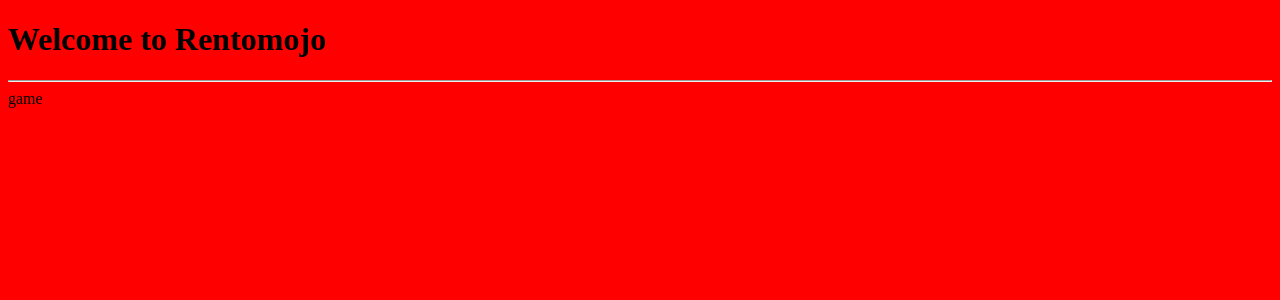
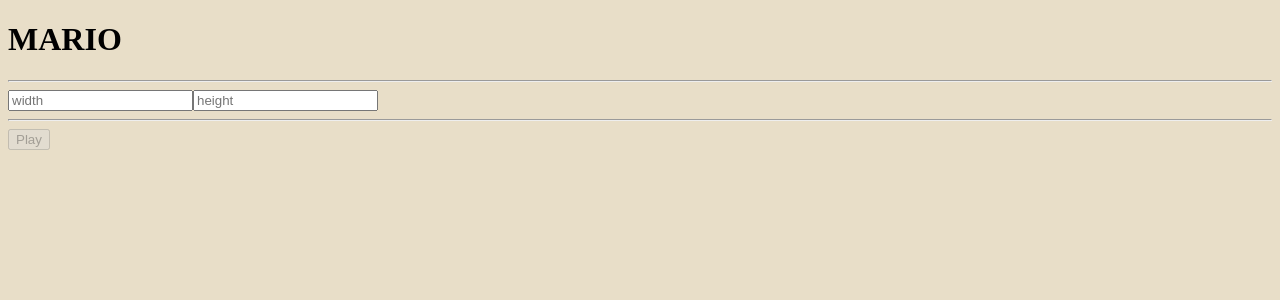
Before and after one commit to shreyas-a/mario, a React app: page / in a window 1280 px wide. Shown: the top 300 px of the page. Built offline with nearby package versions, Linux system fonts and the light colour scheme.

Commit message:
mario having a walk in park

```diff
--- a/package.json
+++ b/package.json
@@ -12,11 +12,13 @@
   "license": "ISC",
   "dependencies": {
     "react": "^15.6.1",
-    "react-dom": "^15.6.1"
+    "react-dom": "^15.6.1",
+    "react-router-dom": "^4.2.2"
   },
   "devDependencies": {
     "babel-core": "^6.26.0",
     "babel-loader": "^7.1.2",
+    "babel-plugin-transform-class-properties": "^6.24.1",
     "babel-preset-env": "^1.6.0",
     "babel-preset-react": "^6.24.1",
     "clean-webpack-plugin": "^0.1.16",
--- a/src/Components/App.jsx
+++ b/src/Components/App.jsx
@@ -1,4 +1,9 @@
 import React, { Component } from "react";
+import { BrowserRouter as Router, Route, Link } from "react-router-dom";
+
+import Home from './Home.jsx';
+import Board from './Board.jsx';
+import Score from './Score.jsx';
 
 class App extends Component {
   constructor(props) {
@@ -6,11 +11,15 @@
   }
 
   render() {
-    return (<div>
-      <h1>Welcome to Rentomojo</h1>
-      <hr/>
-      game
-    </div>);
+    return (
+      <Router>
+        <div>
+          <Route exact path="/" component={Home} />
+          <Route path="/board" component={Board} />
+          <Route path="/score" component={Score} />
+        </div>
+      </Router>
+    );
   }
 }
 
--- /dev/null
+++ b/src/Components/Board.jsx
@@ -0,0 +1,37 @@
+import React, { Component } from "react";
+
+import Player from "./Player.jsx";
+
+class Board extends Component {
+  constructor(props) {
+    super(props);
+
+    this.state = {
+      horizontalBlocks: 50,
+      verticalBlocks: 30,
+      blockWidth: 30,
+      blockHeight: 30
+    };
+  }
+
+  render() {
+    const styles = {
+      width: this.state.horizontalBlocks * this.state.blockWidth + "px",
+      height: this.state.verticalBlocks * this.state.blockHeight + "px",
+      background: "white",
+      border: "1px solid black"
+    };
+
+    return (
+      <div>
+        <h1>MARIO - Play</h1>
+        <hr />
+        <div style={styles}>
+          <Player boardDetails={this.state} />
+        </div>
+      </div>
+    );
+  }
+}
+
+export default Board;
--- /dev/null
+++ b/src/Components/Home.jsx
@@ -0,0 +1,72 @@
+import React, { Component } from "react";
+import { withRouter } from 'react-router-dom'
+
+class Home extends Component {
+  constructor(props) {
+    super(props);
+    this.state = {
+      width: "",
+      height: "",
+      isValid: false
+    };
+  }
+
+  play() {
+    this.props.history.push('/board')
+  }
+
+  areValuesValid() {
+    this.setState({
+      isValid: this.state.width && this.state.height
+    });
+  }
+
+  handleChangeWidth(e) {
+    this.setState(
+      {
+        width: e.target.value
+      },
+      () => {
+        this.areValuesValid();
+      }
+    );
+  }
+
+  handleChangeHeight(e) {
+    this.setState(
+      {
+        height: e.target.value
+      },
+      () => {
+        this.areValuesValid();
+      }
+    );
+  }
+
+  render() {
+    return (
+      <div>
+        <h1>MARIO</h1>
+        <hr />
+        <input
+          type="number"
+          value={this.state.width}
+          onChange={this.handleChangeWidth.bind(this)}
+          placeholder="width"
+        />
+        <input
+          type="number"
+          value={this.state.height}
+          onChange={this.handleChangeHeight.bind(this)}
+          placeholder="height"
+        />
+        <hr />
+        <button onClick={this.play.bind(this)} disabled={!this.state.isValid}>
+          Play
+        </button>
+      </div>
+    );
+  }
+}
+
+export default Home;
--- /dev/null
+++ b/src/Components/Player.jsx
@@ -0,0 +1,100 @@
+import React, { Component } from "react";
+
+class Score extends Component {
+  constructor(props) {
+    super(props);
+    this.state = {
+      top: 0,
+      left: 0
+    };
+  }
+
+  boardDetails = this.props.boardDetails;
+
+  shiftDirection = direction => {
+    if (this.intervalId) {
+      clearInterval(this.intervalId);
+    }
+    this.intervalId = setInterval(() => {
+      switch (direction) {
+        case 37:
+          this.setState({
+            top: this.state.top,
+            left: this.state.left - 1
+          });
+          this.checkDirection(direction);
+          break;
+        case 38:
+          this.setState({
+            top: this.state.top - 1,
+            left: this.state.left
+          });
+          this.checkDirection(direction);
+          break;
+        case 39:
+          this.setState({
+            top: this.state.top,
+            left: this.state.left + 1
+          });
+          this.checkDirection(direction);
+          break;
+        case 40:
+          this.setState({
+            top: this.state.top + 1,
+            left: this.state.left
+          });
+          this.checkDirection(direction);
+          break;
+        default:
+          return;
+      }
+    }, 50);
+  };
+
+  checkDirection = e => {
+    const { left, top } = this.state;
+    const bottomLimit = this.boardDetails.verticalBlocks - 1;
+    const rightLimit = this.boardDetails.horizontalBlocks - 1;
+
+    if (left >= rightLimit) {
+      // Reached RIGHT end, redirecting LEFT
+      this.shiftDirection(37);
+    } else if (top >= bottomLimit) {
+      // Reached BOTTOM end, redirecting UP
+      this.shiftDirection(38);
+    } else if (top <= 0) {
+      // Reached TOP end, redirecting DOWN
+      this.shiftDirection(40);
+    } else if (left <= 0) {
+      // Reached LEFT end, redirecting RIGHT
+      this.shiftDirection(39);
+    } else {
+      this.shiftDirection(e.keyCode || e);
+    }
+  };
+
+  componentDidMount() {
+    window.onkeydown = this.checkDirection;
+  }
+
+  render() {
+    const styles = {
+      height: this.boardDetails.blockHeight + "px",
+      width: this.boardDetails.blockWidth + "px",
+      backgroundRepeat: "no-repeat",
+      backgroundSize: "contain",
+      backgroundPosition: "center",
+      backgroundImage: `url('http://res.cloudinary.com/payjo-in/image/upload/c_scale,w_24/v1502452976/1200x630bb_vokqee.jpg')`,
+      marginTop: this.state.top * this.boardDetails.blockHeight + "px",
+      marginLeft: this.state.left * this.boardDetails.blockWidth + "px",
+      position: "absolute"
+    };
+    return (
+      <div>
+        <div style={styles} />
+      </div>
+    );
+  }
+}
+
+export default Score;
--- /dev/null
+++ b/src/Components/Score.jsx
@@ -0,0 +1,18 @@
+import React, { Component } from "react";
+
+class Score extends Component {
+  constructor(props) {
+    super(props);
+  }
+
+  render() {
+    return (
+      <div>
+        <h1>MARIO - Score</h1>
+        <hr />
+      </div>
+    );
+  }
+}
+
+export default Score;
--- a/src/style.css
+++ b/src/style.css
@@ -1,3 +1,3 @@
 body{
-  background-color: red
+  background-color: #E8DEC8
 }
--- a/webpack.dev.js
+++ b/webpack.dev.js
@@ -3,7 +3,8 @@
 module.exports = {
   devServer: {
     contentBase: "./dist",
-    hot: true
+    hot: true,
+    historyApiFallback: true
   },
   plugins: [new webpack.HotModuleReplacementPlugin()]
 };
```
Also changed, not shown: .babelrc, 1 other file (tests, documents, lock files or other folders).
